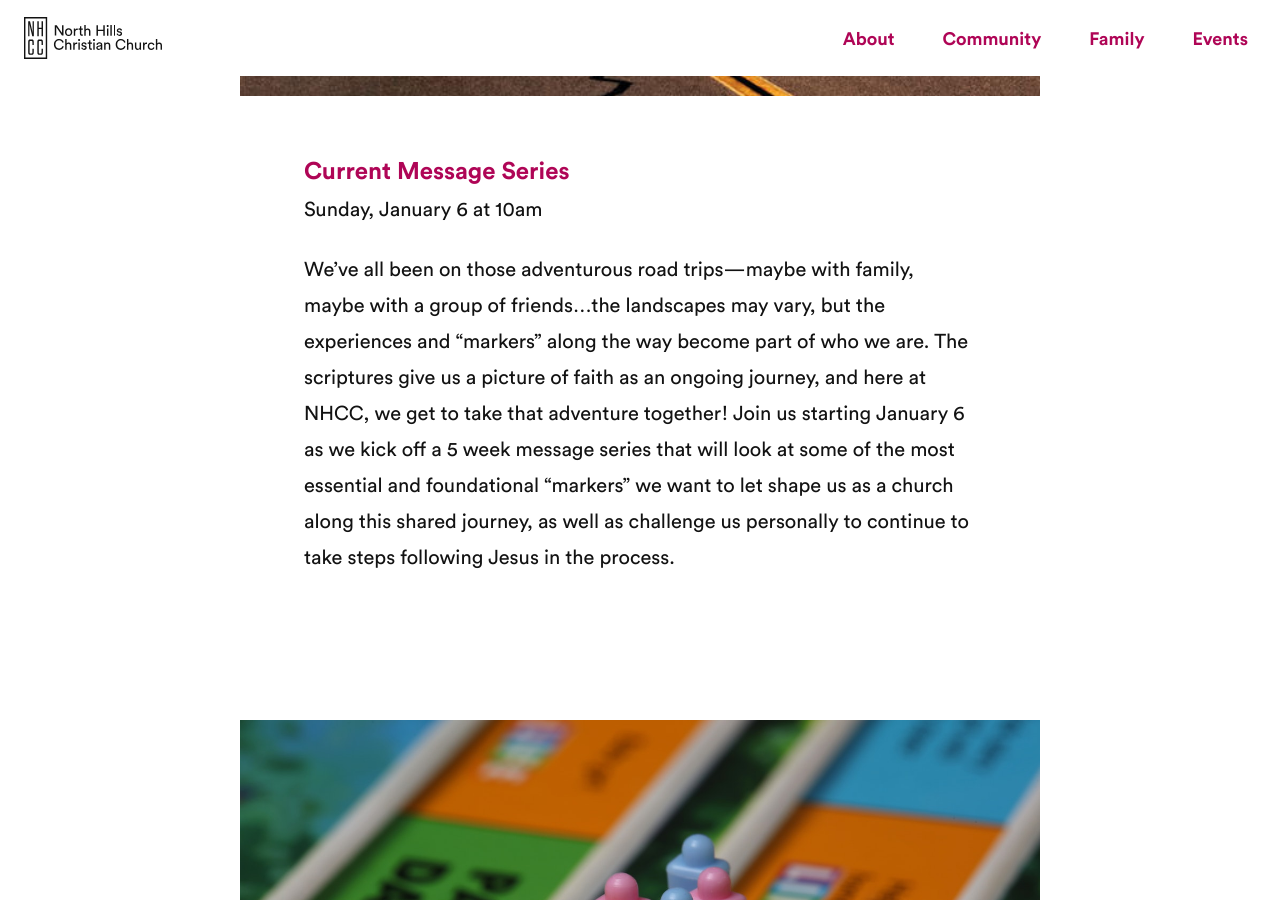
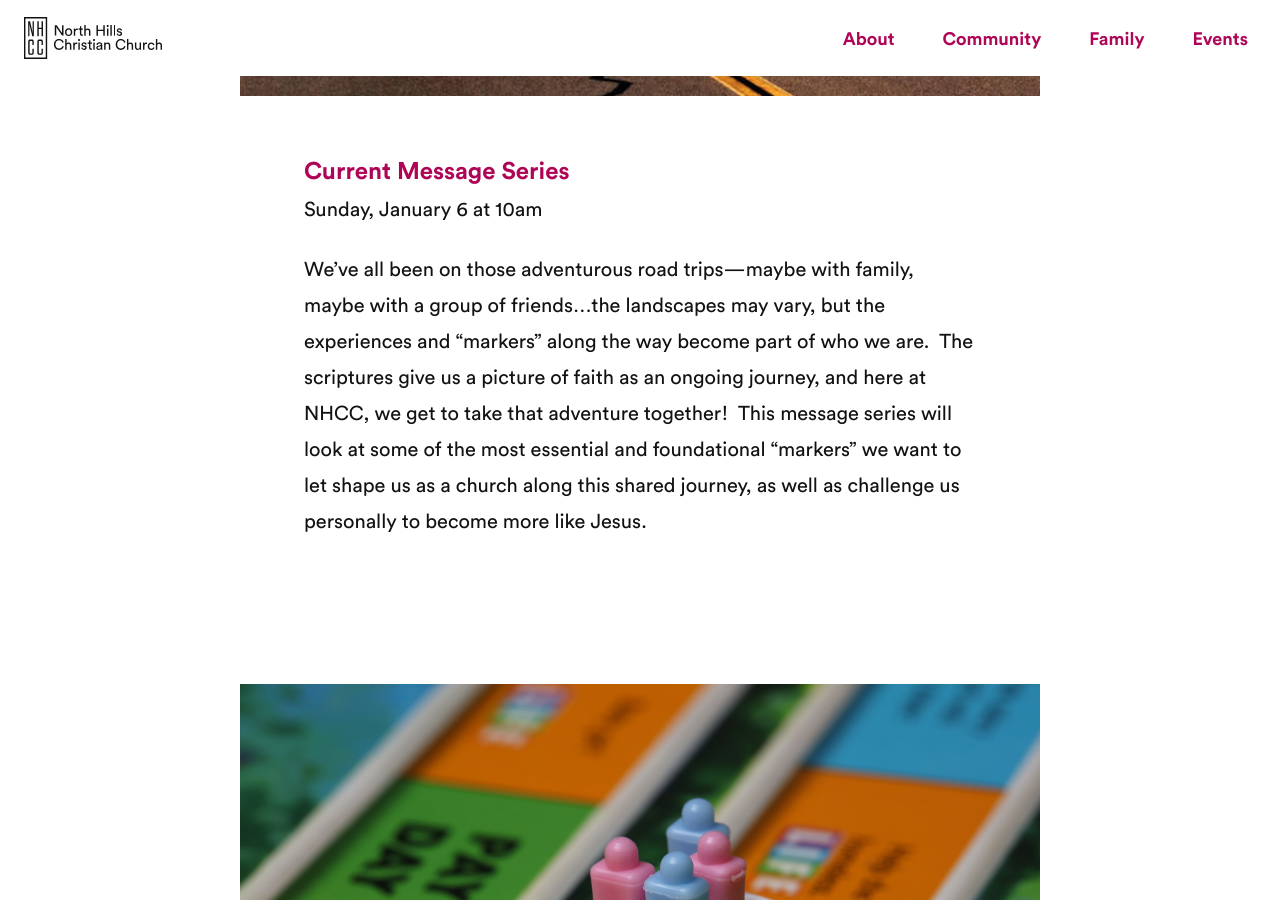
Before and after one commit to kevinrupert/nhcc-web-production, a Jekyll site: the page built from events.md, in a window 1280 px wide and 900 px high, scrolled down 867 px. Built offline with Jekyll 4.4.1, drawn with Linux system fonts in a browser that asks for light colours; comment, search, counter and statistics services are not loaded.

Commit message:
Updated Current Message Series

```diff
--- a/_events/current-message-series.markdown
+++ b/_events/current-message-series.markdown
@@ -6,4 +6,4 @@
 event date: 2019-01-06 10:00:00 Z
 ---
 
-We’ve all been on those adventurous road trips—maybe with family, maybe with a group of friends…the landscapes may vary, but the experiences and “markers” along the way become part of who we are.  The scriptures give us a picture of faith as an ongoing journey, and here at NHCC, we get to take that adventure together!  Join us starting January 6 as we kick off a 5 week message series that will look at some of the most essential and foundational “markers” we want to let shape us as a church along this shared journey, as well as challenge us personally to continue to take steps following Jesus in the process.
+We’ve all been on those adventurous road trips—maybe with family, maybe with a group of friends…the landscapes may vary, but the experiences and “markers” along the way become part of who we are.  The scriptures give us a picture of faith as an ongoing journey, and here at NHCC, we get to take that adventure together!  This message series will look at some of the most essential and foundational “markers” we want to let shape us as a church along this shared journey, as well as challenge us personally to become more like Jesus.
```
